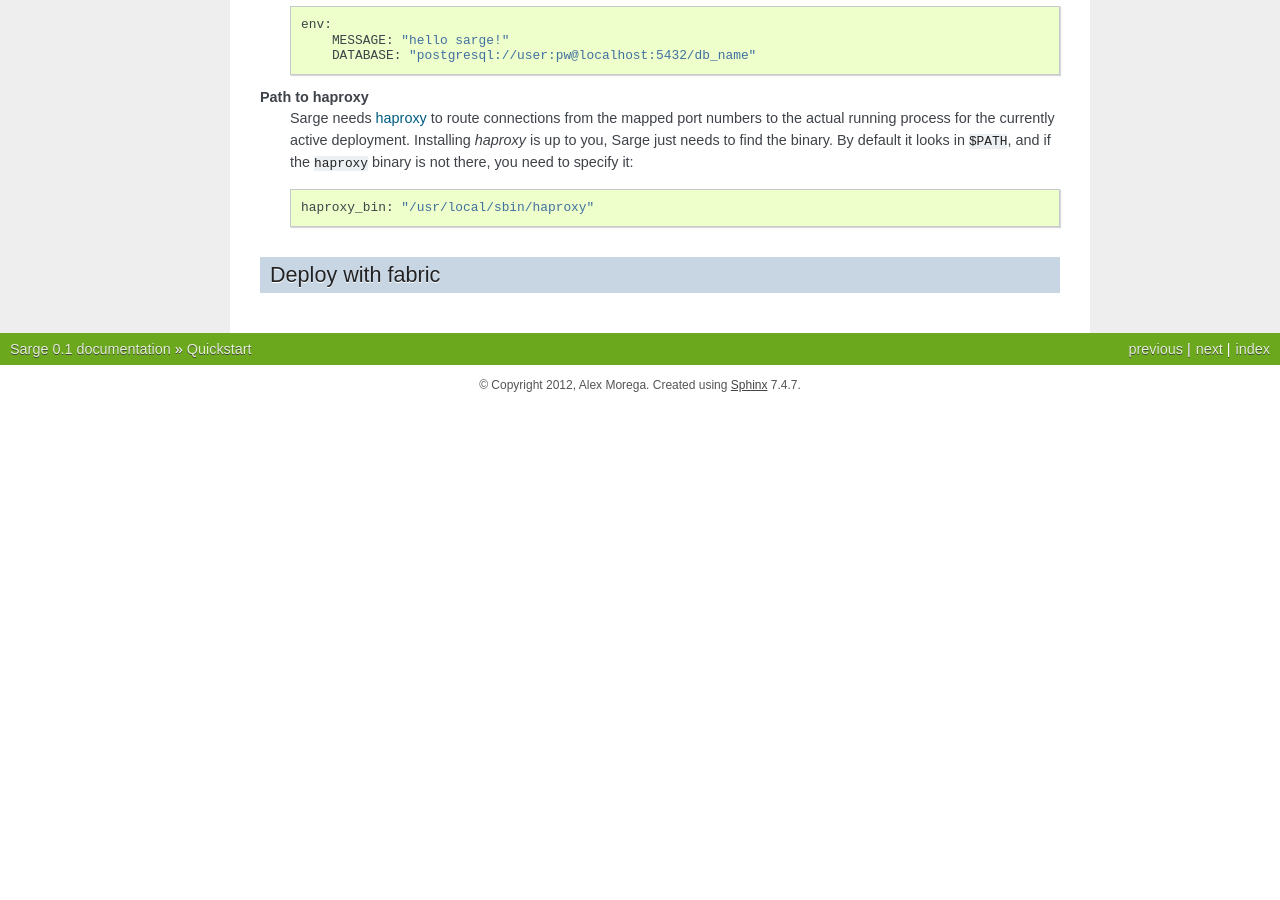
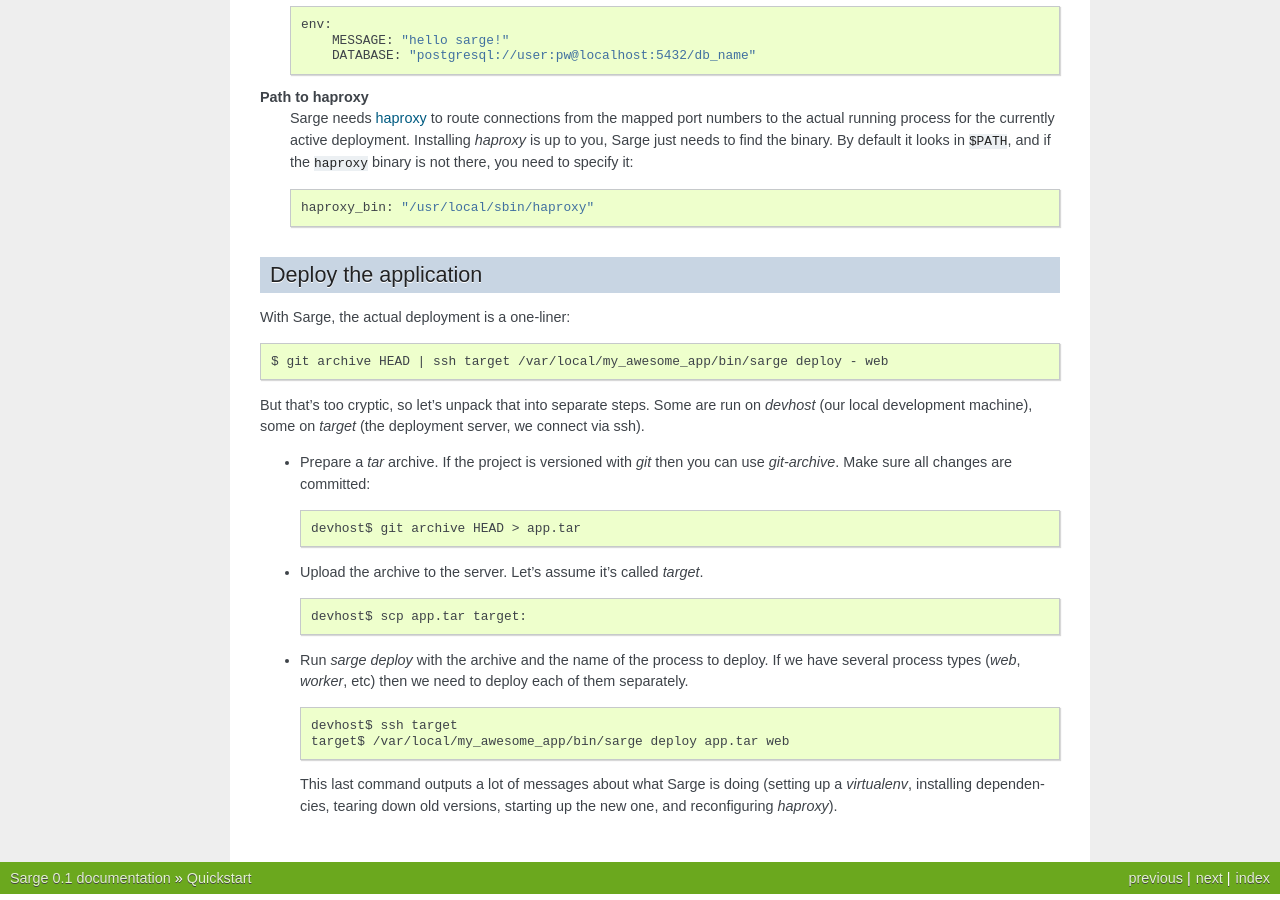
Before and after one commit to mgax/airship, a Sphinx documentation site: the page built from docs/quickstart.rst, in a window 1280 px wide and 900 px high, scrolled down 2303 px. Built offline with Sphinx 7.4.7, drawn with Linux system fonts in a browser that asks for light colours; before the commit the page ends 2708 px from its top, so only the background shows below that; some of the changed text lies outside the part shown.

Commit message:
deploy the application

```diff
--- a/docs/quickstart.rst
+++ b/docs/quickstart.rst
@@ -175,5 +175,36 @@
 .. _haproxy: http://haproxy.1wt.eu/
 
 
-Deploy with fabric
-------------------
+Deploy the application
+----------------------
+With Sarge, the actual deployment is a one-liner::
+
+    $ git archive HEAD | ssh target /var/local/my_awesome_app/bin/sarge deploy - web
+
+But that's too cryptic, so let's unpack that into separate steps. Some
+are run on `devhost` (our local development machine), some on `target`
+(the deployment server, we connect via ssh).
+
+* Prepare a `tar` archive. If the project is versioned with `git` then
+  you can use `git-archive`. Make sure all changes are committed::
+
+      devhost$ git archive HEAD > app.tar
+
+* Upload the archive to the server. Let's assume it's called `target`.
+
+  ::
+
+      devhost$ scp app.tar target:
+
+* Run `sarge deploy` with the archive and the name of the process to
+  deploy. If we have several process types (`web`, `worker`, etc) then
+  we need to deploy each of them separately.
+
+  ::
+
+      devhost$ ssh target
+      target$ /var/local/my_awesome_app/bin/sarge deploy app.tar web
+
+  This last command outputs a lot of messages about what Sarge is doing
+  (setting up a `virtualenv`, installing dependencies, tearing down old
+  versions, starting up the new one, and reconfiguring `haproxy`).
```
